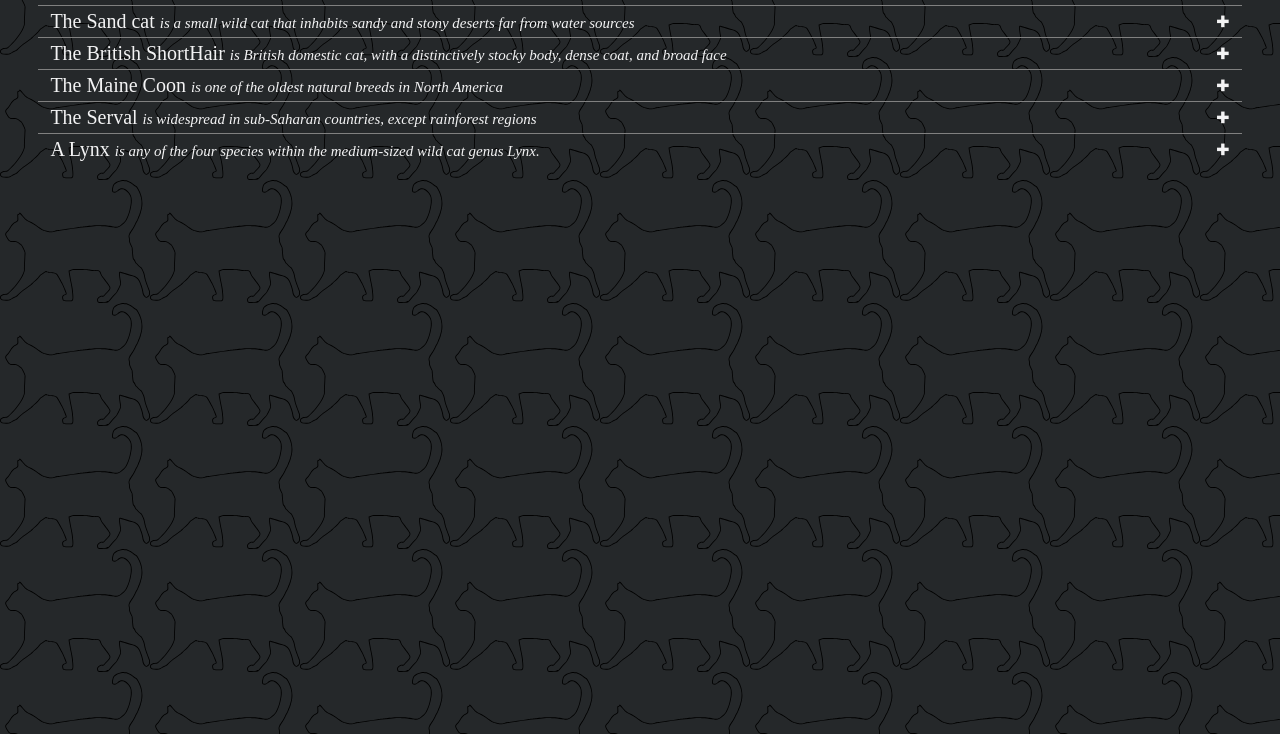
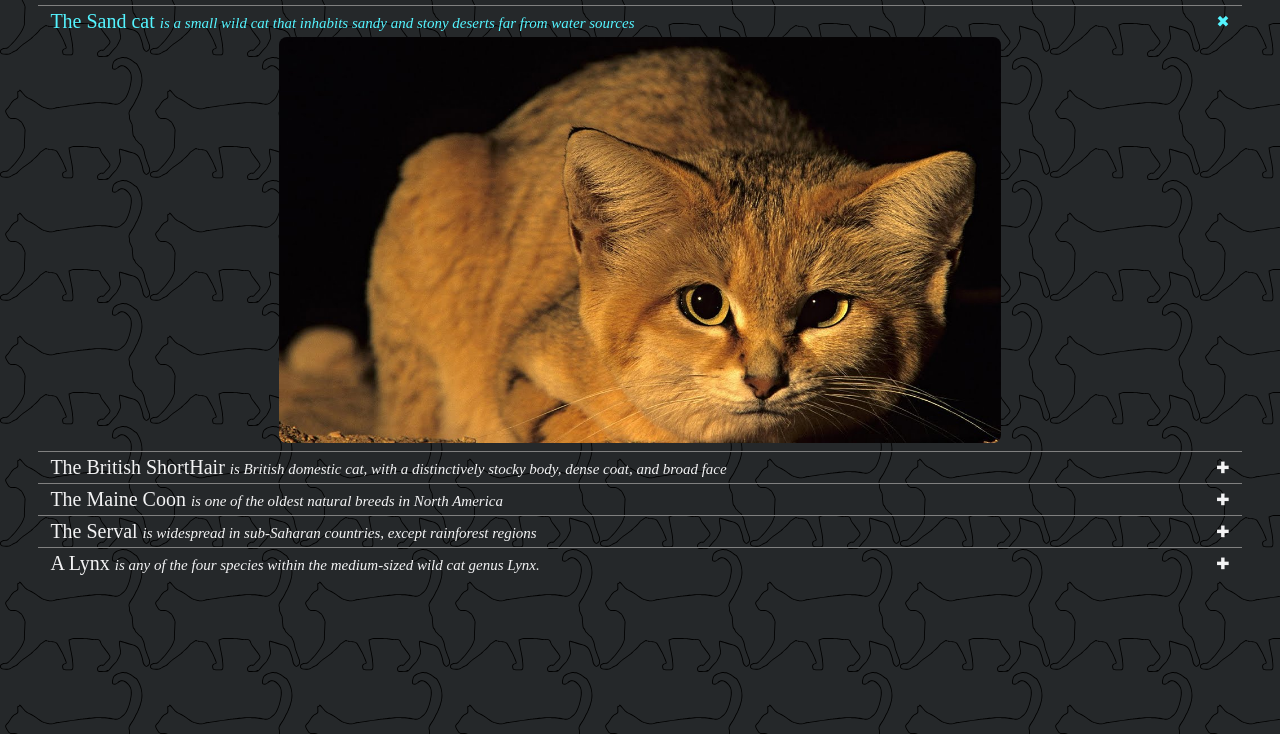
Before and after one commit to KZhukow/cssBayan, a plain HTML site: page cssBayan/index.html in a window 1280 px wide. Shown: the part 66-800 px from the top of the page. Drawn offline with Linux system fonts and the light colour scheme.

Commit message:
feat: add styles for accordion control with checked state (Sun, Mar 12, 2023 11:42:56 AM)

```diff
--- a/cssBayan/index.css
+++ b/cssBayan/index.css
@@ -79,6 +79,14 @@ body {
   transition: transform 0.5s;
 }
 
+#cardControl1:checked ~ #row1 .cardIcon,
+#cardControl2:checked ~ #row2 .cardIcon,
+#cardControl3:checked ~ #row3 .cardIcon,
+#cardControl4:checked ~ #row4 .cardIcon,
+#cardControl5:checked ~ #row5 .cardIcon {
+  transform: none;
+}
+
 .cardImageContainer {
   display: flex;
   justify-content: center;
@@ -90,3 +98,20 @@ body {
   width: 0;
   border-radius: 0.5em;
 }
+
+#cardControl1:checked ~ #row1 .cardImage,
+#cardControl2:checked ~ #row2 .cardImage,
+#cardControl3:checked ~ #row3 .cardImage,
+#cardControl4:checked ~ #row4 .cardImage,
+#cardControl5:checked ~ #row5 .cardImage {
+  width: var(--imgWidth);
+  margin-bottom: var(--imgMarginBottom);
+}
+
+#cardControl1:checked ~ #row1 *,
+#cardControl2:checked ~ #row2 *,
+#cardControl3:checked ~ #row3 *,
+#cardControl4:checked ~ #row4 *,
+#cardControl5:checked ~ #row5 * {
+  color:rgb(84, 244, 255);
+}
```
